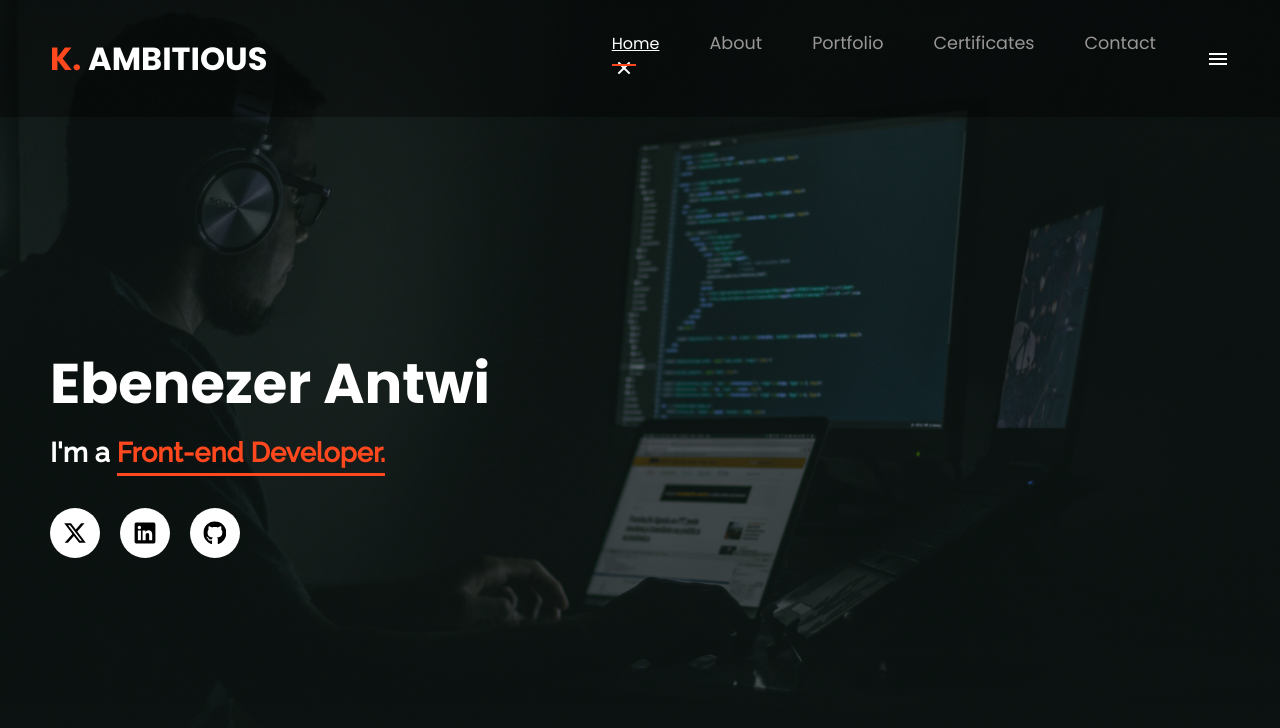
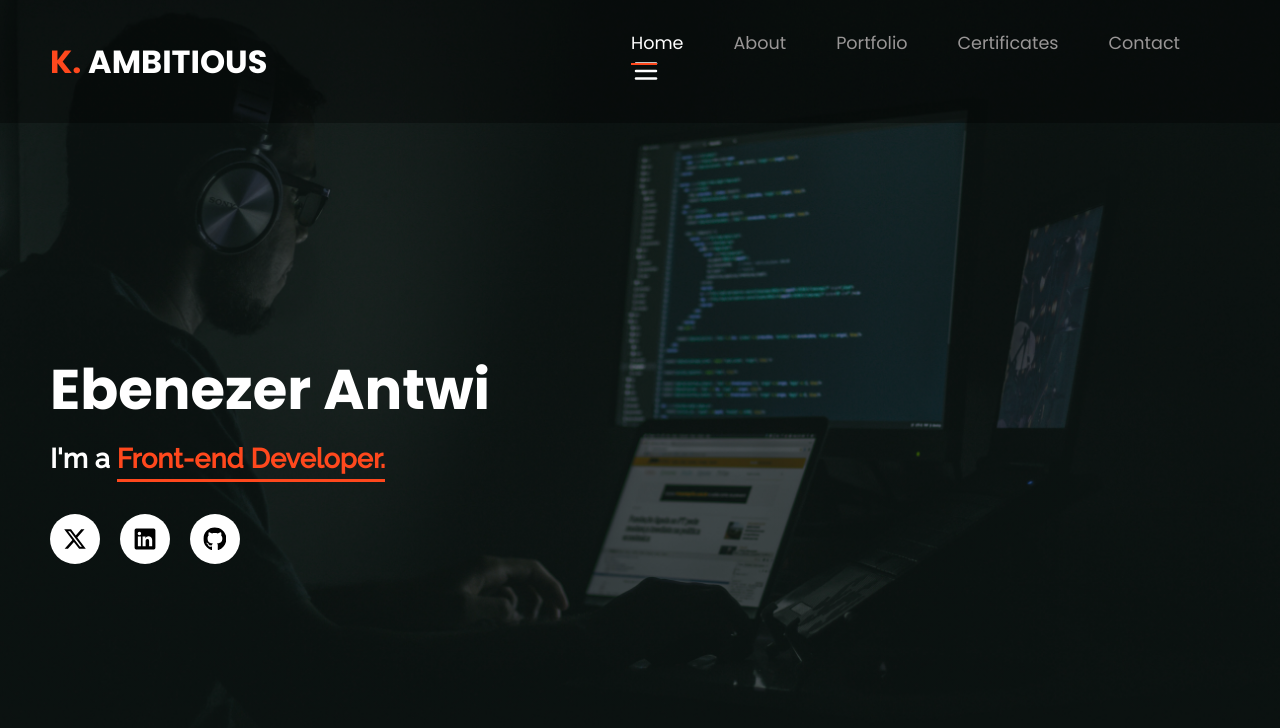
Before and after one commit to kwadwoambitious/My-Portfolio, a React (Create React App) app: page / in a window 1280 px wide. Shown: the top 728 px of the page. Built offline with nearby package versions, Linux system fonts and the light colour scheme.

Commit message:
Made changes to this file

```diff
--- a/src/components/NavBar.js
+++ b/src/components/NavBar.js
@@ -1,23 +1,16 @@
 import React, { useState } from 'react'
 import { NavLink } from 'react-router-dom';
-import menuBar from './images/menu.svg';
-import closeBar from './images/close-thin.svg';
 import '../App.css';
+import { LuMenu } from "react-icons/lu";
 
 function NavBar() {
-  const [isOpen, setIsOpen] = useState(false);
-
-  const toggleMenu = () => {
-    setIsOpen((open) => !open);
-  }
-
   return (
     <>
         <nav>
         <div className='nav-container'>
           <ul>
             <li>
-              <NavLink to="/" className='nav-linkf'>Home</NavLink>
+              <NavLink to="/" className='nav-link'>Home</NavLink>
             </li>
             <li>
               <NavLink to="/about" className='nav-link'>About</NavLink>
@@ -32,9 +25,9 @@ function NavBar() {
               <NavLink to="/contact" className='nav-link'>Contact</NavLink>
             </li>
           </ul>
-          <img src={closeBar} alt="close-bar" className='close-bar'/>
+          <LuMenu className='menu-bar'/>
         </div>
-          <img src={menuBar} alt="menu-bar" className='menu-bar' onClick={toggleMenu}/>
+
         </nav>
     </>
   )
```
